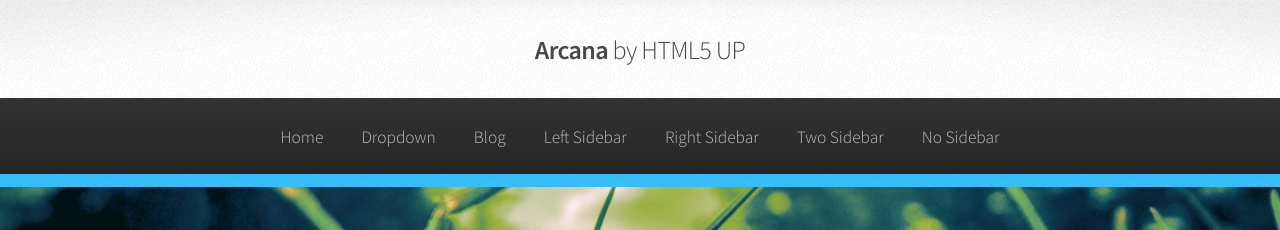
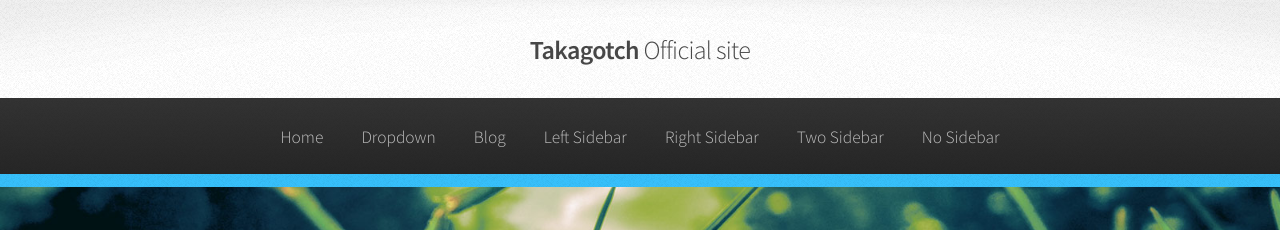
Before and after one commit to takagotch/o2991, a Jekyll site: the page built from index.html, in a window 1280 px wide and 900 px high. Shown: the top 230 px of the window. Built offline with Jekyll 4.4.1, drawn with Linux system fonts in a browser that asks for light colours; the list of posts is cut into pages by our own code; some of the changed lines change nothing that is shown.

Commit message:
_includes/header.html

```diff
--- a/_includes/header.html
+++ b/_includes/header.html
@@ -6,7 +6,7 @@
 -->
 <html>
   <head>
-    <title>Arcana by HTML5 UP</title>
+    <title>Takagotch by Official site</title>
     <meta http-equiv="content-type" content="text/html; charset=utf-8" />
     <meta name="description" content="" />
     <meta name="keywords" content="" />
@@ -29,7 +29,7 @@
     <div id="header">
 
       <!-- Logo -->
-<h1><a href="{{ site.baseurl }}/index.html" id="logo">Arcana <em>by HTML5 UP</em></a></h1>
+      <h1><a href="{{ site.baseurl }}/index.html" id="logo">Takagotch <em>Official site</em></a></h1>
 
       <!-- Nav -->
       <nav id="nav">
@@ -39,17 +39,17 @@
           <li>
             <a href="">Dropdown</a>
             <ul>
-  <li><a href="#">Lorem dolor</a></li>
-  <li><a href="#">Magna phasellus</a></li>
-  <li><a href="#">Etiam sed tempus</a></li>
+              <li><a href="#">D1 Lorem dolor</a></li>
+              <li><a href="#">D2 Magna phasellus</a></li>
+              <li><a href="#">D3 Etiam sed tempus</a></li>
               <li>
                 <a href="">Submenu</a>
                 <ul>
-<li><a href="#">Lorem dolor</a></li>
-<li><a href="#">Phasellus magna</a></li>
-<li><a href="#">Magna phasellus</a></li>
-<li><a href="#">Etiam nisl</a></li>
-<li><a href="#">Veroeros feugiat</a></li>
+                  <li><a href="#">S1 Lorem dolor</a></li>
+	    	  <li><a href="#">S2 Phasellus magna</a></li>
+	   	  <li><a href="#">S3 Magna phasellus</a></li>
+	    	  <li><a href="#">S4 Etiam nisl</a></li>
+	    	  <li><a href="#">S5 Veroeros feugiat</a></li>
 	        </ul>
 	      </li>
   	      <li><a href="#">Veroeros feugiat</a></li>
```
Lines whose indentation alone changed are shown as unchanged.
